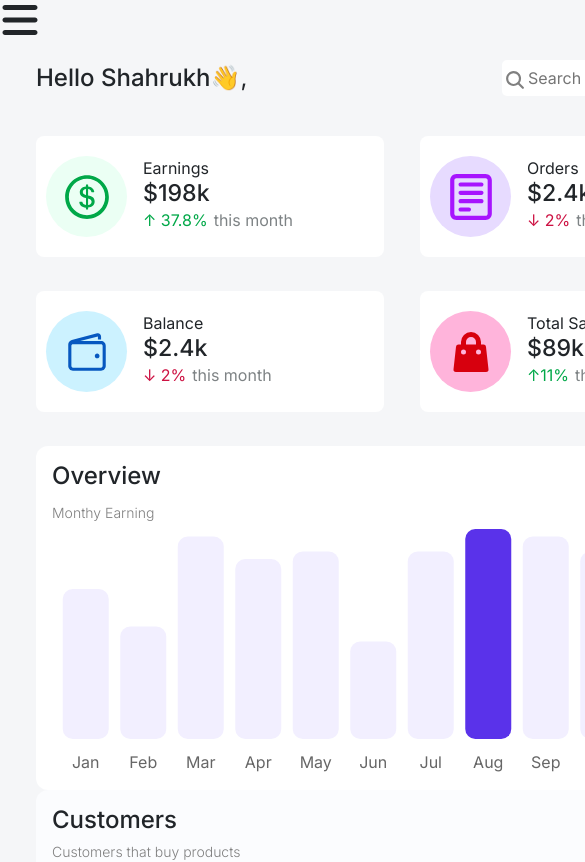
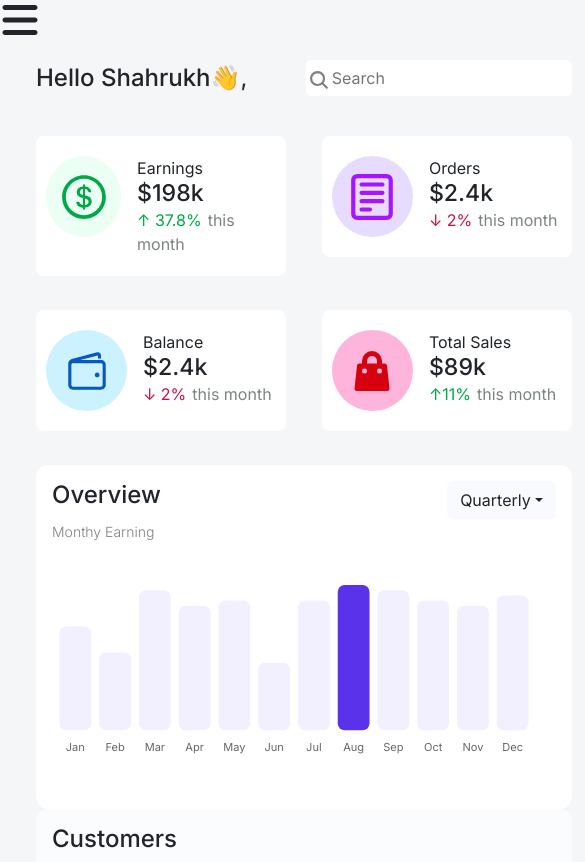
Before and after one commit to Zahir001/sales-dashboard, a React (Vite) app: page / in a window 390 px wide. Shown: the top 862 px of the page, 585 px wide, since content can reach past the window. Built offline with nearby package versions, Linux system fonts and the light colour scheme.

Commit message:
change in mobile view responsive graphbar

```diff
--- a/src/components/Bargraph.jsx
+++ b/src/components/Bargraph.jsx
@@ -35,7 +35,7 @@ const Bargraph = () => {
           </div>
         </div>
         <span style={{marginBottom:'10px', color:'gray', fontWeight:'300',fontSize:'14px'}}>Monthy Earning</span>
-        <BarChart width={700} height={250} data={data}>
+        <BarChart className='barChartMobile' width={700} height={250} data={data}>
           <XAxis dataKey='name' axisLine={false} tick={{ dy: 10 }} tickLine={false}/>
           <YAxis hide />
           <Bar dataKey='value' fill='#F2EFFF' radius={10} />
--- a/src/index.css
+++ b/src/index.css
@@ -215,15 +215,18 @@ h6 {
   font-size: 20px;
   font-weight: 700;
 }
-.imgStyle{
+
+.imgStyle {
   width: 100%;
   height: 650px;
 }
-.imgStyle img{
+
+.imgStyle img {
   width: 100%;
   height: 100%;
 }
-.figureTitleStyle h1{
+
+.figureTitleStyle h1 {
   font-size: 32px;
   font-weight: 500;
   color: #1f60e1;
@@ -231,6 +234,12 @@ h6 {
   margin-top: 20px;
   margin-bottom: 20px;
 }
+
+.barChartMobile {
+  width: 700px;
+  height: 250px;
+}
+
 @media only screen and (max-width: 768px) {
   .mobileOnly {
     display: block;
@@ -241,10 +250,17 @@ h6 {
     grid-template-columns: repeat(2, 1fr);
     row-gap: 34px;
   }
+
   .graphParent {
     grid-template-columns: repeat(1, 1fr);
   }
+
   .headText {
     margin-top: 30px;
   }
+
+  .barChartMobile {
+    width: 484px !important;
+    height: 250px !important;
+  }
 }
```
